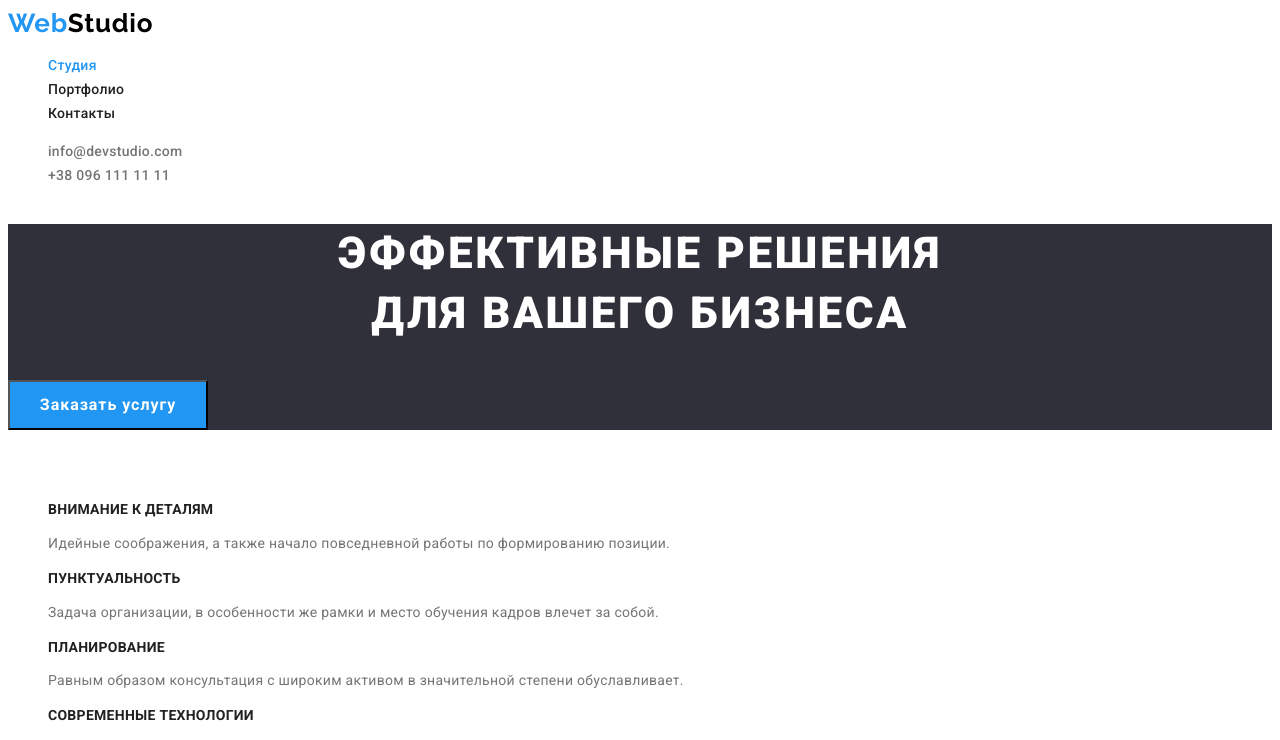
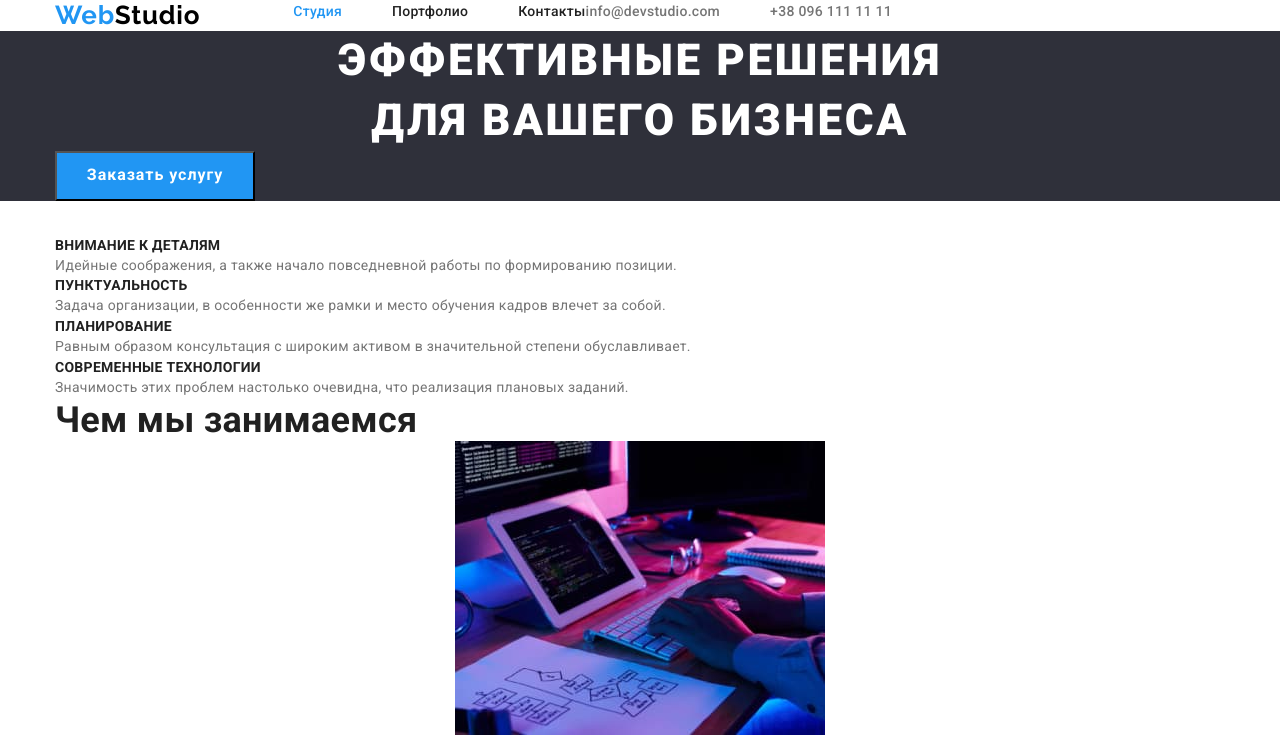
Before and after one commit to dmitriy-057/goit-markup-hw-03, a plain HTML site: page index.html in a window 1280 px wide. Shown: the top 740 px of the page. Drawn offline with nearby package versions, Linux system fonts and the light colour scheme.

Commit message:
ДЗ 3 ( добавил хедеру маржин и флекс)

```diff
--- a/css/styles.css
+++ b/css/styles.css
@@ -23,12 +23,32 @@ body {
   letter-spacing: 0.02em;
   text-align: left;
 }
+h1,
+h2,
+h3,
+h4,
+h5,
+h6,
+p,
+ul {
+  margin: 0;
+  padding: 0;
+}
 .list {
   list-style: none;
 }
+
 /* Ссылки */
 .link {
   text-decoration: none;
+}
+
+/* Общий контейнер */
+.conteiner {
+  width: 1200px;
+  padding: 0 15px;
+  margin-left: auto;
+  margin-right: auto;
 }
 /* Кнопки */
 .button {
@@ -39,6 +59,25 @@ body {
   color: #2196f3;
 }
 /* Хедер */
+.header-conteiner {
+  display: flex;
+}
+.header-link {
+  /* display: flex; */
+  margin-right: 93px;
+}
+.nav-list {
+  display: flex;
+}
+.header-list {
+  display: flex;
+
+  /* margin-left: 331px; */
+}
+.header {
+  background-color: #ffffff;
+}
+
 .header-link {
   font-family: var(--secondary-font);
   font-size: 26px;
@@ -47,25 +86,32 @@ body {
   letter-spacing: 0.03em;
   color: #000;
 }
-
-.header {
-  background-color: #ffffff;
-}
+/* Навигация */
 .nav-link {
   color: inherit;
   font-size: 14px;
   font-weight: 500;
   line-height: 1.14;
 }
-/* Навигация */
+
 .nav-link:hover,
 .nav-link:focus {
   color: var(--hover-color);
+}
+/* .nav-item {
+  margin-right: 50px;
+} */
+.nav-item:not(:last-child) {
+  margin-right: 50px;
 }
 .current {
   color: var(--hover-color);
 }
 
+/* контакты */
+.header-item:not(:last-child) {
+  margin-right: 50px;
+}
 .contacts {
   font-size: 14px;
   font-weight: 500;
@@ -81,11 +127,6 @@ body {
 /* Герой */
 .hero {
   background-color: var(--third-background-color);
-  /* height: 600px;
-  width: 1600px;
-  left: 0px;
-  top: 80px;
-  border-radius: 0px; */
 }
 
 .hero-title {
@@ -135,9 +176,7 @@ body {
 }
 
 /* О нас */
-.about {
-  /* background-color: var(--main-background-color); */
-}
+
 .about-list {
   text-align: center;
 }
@@ -203,9 +242,7 @@ body {
 /* Портфолио */
 
 /* Проекты */
-.portfolio {
-  /* background-color: var(--main-background-color); */
-}
+
 .portfolio-first-title {
   visibility: hidden;
 }
@@ -221,7 +258,7 @@ body {
   font-size: 16px;
   font-weight: 500;
   line-height: 1.6;
-  text-align: center;
+  /* text-align: center; */
   background-color: #f5f4fa;
   color: var(--main-color);
 }
--- a/index.html
+++ b/index.html
@@ -10,16 +10,21 @@
 <link rel="preconnect" href="https://fonts.gstatic.com" crossorigin>
 <link href="https://fonts.googleapis.com/css2?family=Raleway:wght@700&family=Roboto:wght@400;500;700;900&display=swap"
     rel="stylesheet">
+    <!-- Нормализация стилей -->
+<link rel="stylesheet" href="https://cdn.jsdelivr.net/npm/modern-normalize@1.1.0/modern-normalize.min.css">
 
     <link href="./css/styles.css" rel="stylesheet">
 </head>
 <body>
-<!-- Logo-->
+<!-- Хедер-->
     <header class="header">
+        <div class="conteiner header-conteiner">
+            <!-- Лого -->
             <a class="header-link link" href="./"><span class="logo-text">Web</span>Studio</a>
-<!-- Navigation-->
+
+            <!-- Навигация-->
             <nav class="nav">
-        <ul class="nav-list list " >
+                <ul class="nav-list list ">
                     <li class="nav-item">
                         <a class="nav-link link current" href=""> Студия </a>
                     </li>
@@ -32,21 +37,26 @@
                 </ul>
             </nav>
 
+            <!-- Контакты -->
             <ul class="header-list list">
-            <li> <a class="contacts link" lang="en" href="info@devstudio.com"> info@devstudio.com </a></li>
-            <li> <a class="contacts link" href="tel:+380961111111"> +38 096 111 11 11 </a></li>
+                <li class="header-item"> <a class="contacts link" lang="en" href="info@devstudio.com"> info@devstudio.com </a></li>
+                <li class="header-item"> <a class="contacts link" href="tel:+380961111111"> +38 096 111 11 11 </a></li>
             </ul>
+        </div>
     </header>
 
     <main>
 <!--Герой-->
         <section class="hero">
+           <div class="conteiner">
                 <h1 class="hero-title"> Эффективные решения <br /> для вашего бизнеса </h1>
                 <button class="hero-button button" type="button"> Заказать услугу </button>
+           </div>
         </section>
 
 <!-- Особенности -->
         <section class="particular">
+            <div class="conteiner">
                 <h2 class="particular-title"> Наши особенности </h2>
                 <ul class="particular-list list">
                     <li class="particular-item">
@@ -56,12 +66,14 @@
 
                     <li class="particular-item">
                         <h3 class="particular-subtitle"> Пунктуальность </h3>
-                    <p class="particular-text"> Задача организации, в особенности же рамки и место обучения кадров влечет за собой.</p>
+                        <p class="particular-text"> Задача организации, в особенности же рамки и место обучения кадров влечет за собой.
+                        </p>
                     </li>
 
                     <li class="particular-item">
                         <h3 class="particular-subtitle"> Планирование </h3>
-                    <p class="particular-text"> Равным образом консультация с широким активом в значительной степени обуславливает.</p>
+                        <p class="particular-text"> Равным образом консультация с широким активом в значительной степени обуславливает.
+                        </p>
                     </li>
 
                     <li class="particular-item">
@@ -69,19 +81,24 @@
                         <p class="particular-text"> Значимость этих проблем настолько очевидна, что реализация плановых заданий.</p>
                     </li>
                 </ul>
+            </div>
         </section>
 
 <!-- О нас-->
         <section class="about">
+            <div class="conteiner">
                 <h2 class="about-title"> Чем мы занимаемся </h2>
                 <ul class="about-list list">
                     <li class="about-item"><img class="about-photo" src="./images/box1.jpg" alt="development-sites" width="370" /></li>
-                <li class="about-item"><img class="about-photo" src="./images/box2.jpg" alt="development-mobile-application" width="370" /></li>
+                    <li class="about-item"><img class="about-photo" src="./images/box2.jpg" alt="development-mobile-application"
+                            width="370" /></li>
                     <li class="about-item"><img class="about-photo" src="./images/box3.jpg" alt="ui-design" width="370" /></li>
                 </ul>
+            </div>
         </section>
 <!-- Наша команда-->
         <section class="team">
+            <div class="conteiner">
                 <h2 class="team-title"> Наша команда </h2>
                 <ul class="team-list list">
                     <li class="team-item">
@@ -105,19 +122,23 @@
                         <p class="person-text" lang="en"> UI Designer </p>
                     </li>
                 </ul>
-
+            </div>
         </section>
     </main>
 <!-- Contacts-->
     <footer class="footer">
+        <div class="conteiner">
             <a class="footer-link link" href="./"> <span class="logo-text">Web</span>Studio </a>
             <address class="address">
                 <ul class="address-list list">
-            <li class="address-item"><a class="address-location link" href="https://goo.gl/maps/yri4DNAnojtGfzpU9" rel="noopener" target="_blank">г. Киев, пр-т Леси Украинки, 26</a> </li>
-            <li class="address-item"><a class="footer-contacts link" lang="en" href="info@example.com"> info@example.com </a></li>
+                    <li class="address-item"><a class="address-location link" href="https://goo.gl/maps/yri4DNAnojtGfzpU9"
+                            rel="noopener" target="_blank">г. Киев, пр-т Леси Украинки, 26</a> </li>
+                    <li class="address-item"><a class="footer-contacts link" lang="en" href="info@example.com"> info@example.com
+                        </a></li>
                     <li class="address-item"><a class="footer-contacts link" href="tel:+380991111111"> +38 099 111 11 11</a></li>
                 </ul>
             </address>
+        </div>
     </footer>
 </body>
 </html>
```
Also changed, not shown: portfolio.html (+17 -11 lines). Lines whose indentation alone changed are shown as unchanged.
